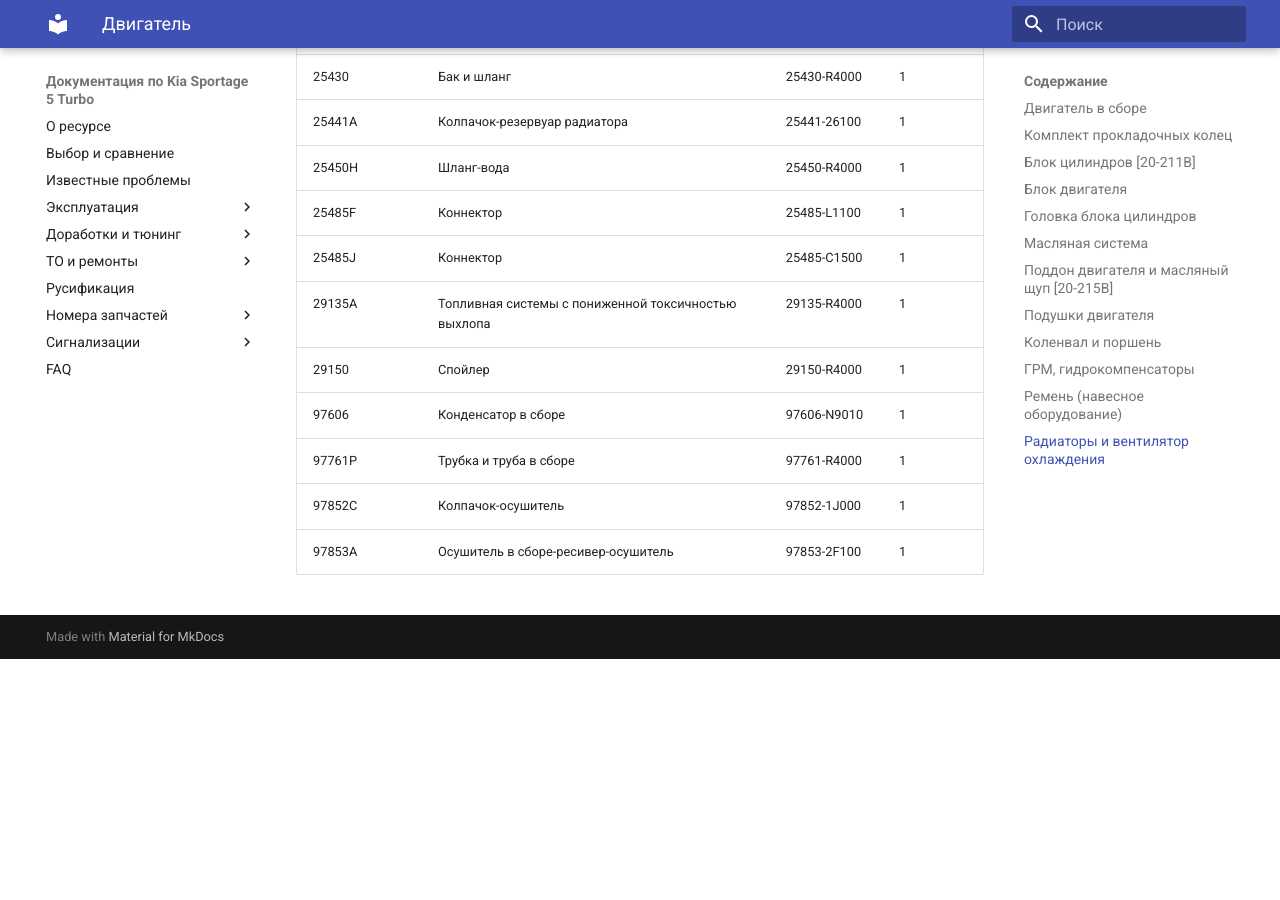
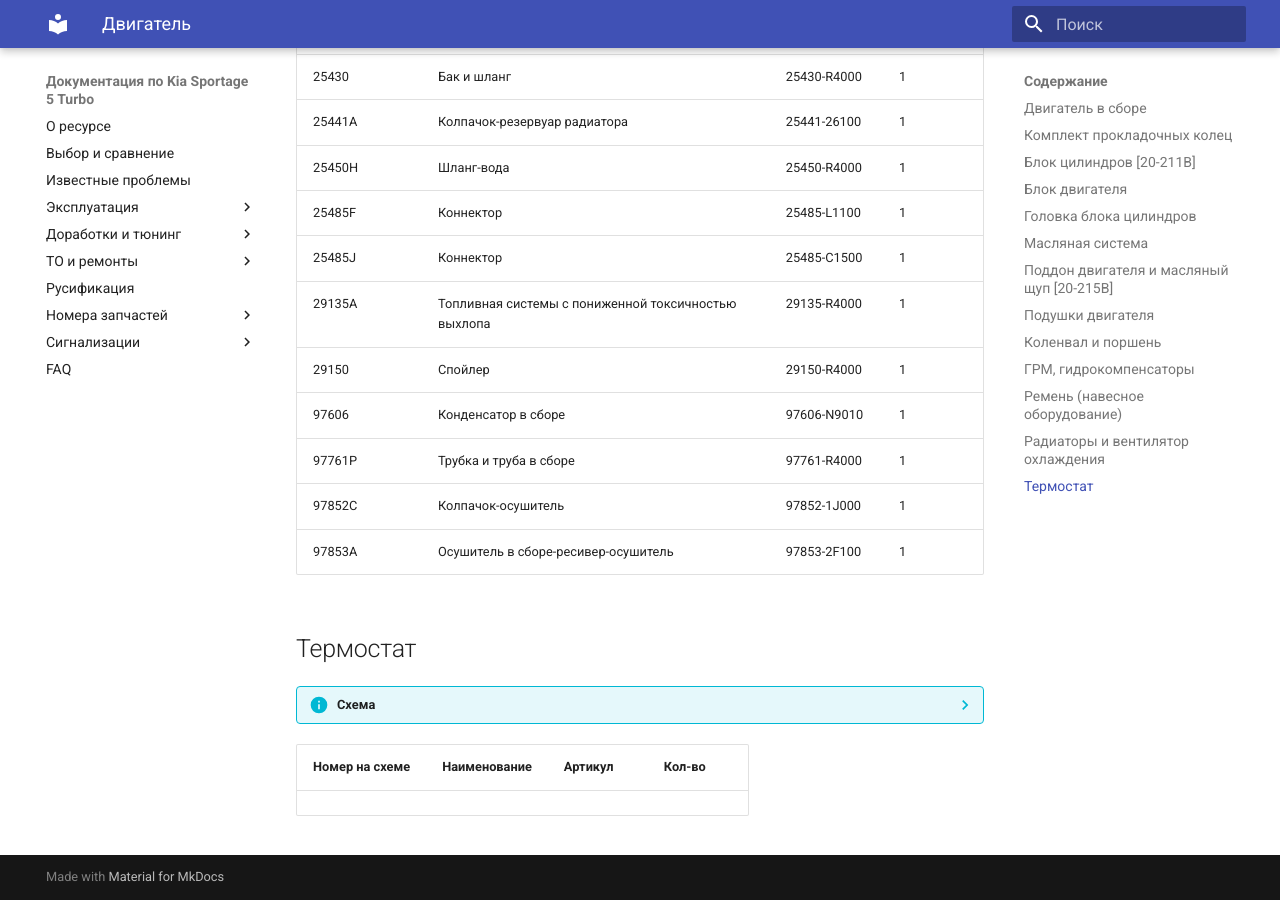
Before and after one commit to kia-sportage-docs/kia-sport5-docs, an MkDocs documentation site: the page built from docs/schemas/2_0_flagship_2024/motor.md, in a window 1280 px wide and 900 px high, scrolled down 12969 px. Built offline with MkDocs 1.6.1 and Material for MkDocs 9.7.7, drawn with Linux system fonts in a browser that asks for light colours; before the commit the page ends 13628 px from its top, so only the background shows below that.

Commit message:
Схемы из TIS

```diff
--- a/docs/schemas/2_0_flagship_2024/motor.md
+++ b/docs/schemas/2_0_flagship_2024/motor.md
@@ -317,3 +317,11 @@
 |97761P|Трубка и труба в сборе|97761-R4000|1|
 |97852С|Колпачок-осушитель|97852-1J000|1|
 |97853A| Осушитель в сборе-ресивер-осушитель|97853-2F100|1|
+
+## Термостат
+
+??? info "Схема "
+    <center>![Image title](../../images/schema/motor_14.png){ loading=lazy }</center>
+
+| Номер на схеме | Наименование | Артикул | Кол-во |
+|---|---|---|---|
```
Also changed, not shown: docs/images/schema/motor_14.png (added).
